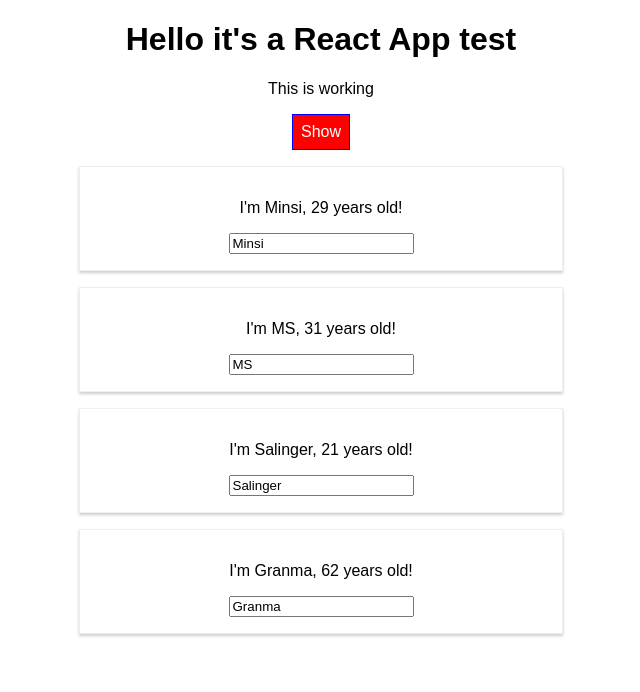
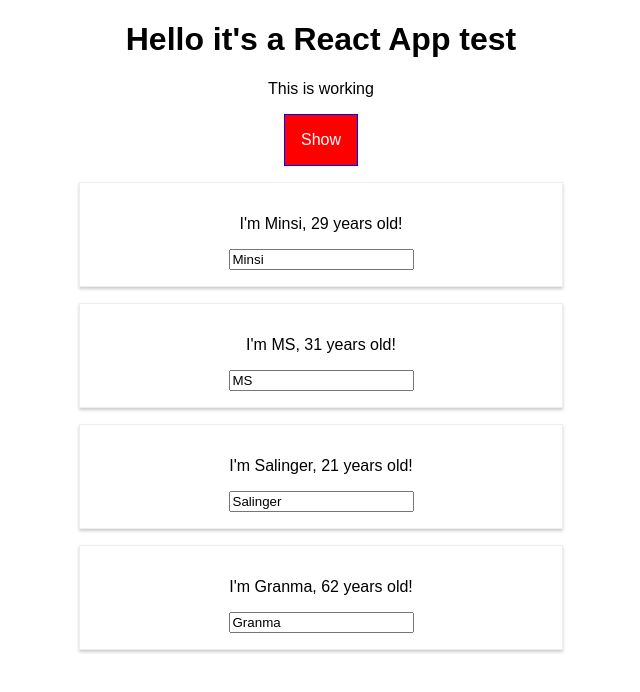
Before and after one commit to minsikim/react-app-test, a React app: page / in a window 1280 px wide. Both pictures are taken after a click on the button "Show". Shown: the top 692 px of the page, without its empty margins (319-959 px from the left). Built offline with nearby package versions, Linux system fonts and the light colour scheme.

Commit message:
more components

```diff
--- a/src/App.js
+++ b/src/App.js
@@ -1,7 +1,8 @@
 import React, { Component } from 'react';
 import classes from './App.css';
 // import Radium from 'radium';
-import Person from './Person/Person';
+import Persons from './Persons/Persons';
+import Cockpit from './Cockpit/Cockpit';
 // import ErrorBoundary from './ErrorBoundary/ErrorBoundary'
 
 class App extends Component {
@@ -15,23 +16,6 @@ class App extends Component {
       { id:'12klj3h', name: 'Granma', age: 62}
     ]
   }
-  // switchNameHandler = (newName) => {
-  //   console.log('switchNameHandler run')
-  //   //don't : this.state.persons[0].name = 'MinSeongKim'
-  //   // -> this will not work in ES6 => syntax
-  //   //because this refers to the function you are wrinting code in
-  //   newName = newName ? newName : 'SalingerMS'
-
-  //   this.setState({
-  //     persons: [
-  //       { name: newName, age: 29},
-  //       { name: 'MS', age: 31},
-  //       { name: 'Salinger', age: 21},
-  //       { name: 'Granma', age: 99}
-  //     ],
-  //     showPersons: false
-  //   })
-  // }
 
   nameChangeHandler = (event, id) => {
     console.log('nameChangeHandler run')
@@ -47,7 +31,7 @@ class App extends Component {
     const persons = [...this.state.persons];
     persons[personIndex] = person;
 
-    this.setState({persons: persons})
+    this.setState({persons: persons});
   }
 
   deletePersonHandler = (personIndex) => {
@@ -62,6 +46,7 @@ class App extends Component {
     this.setState({showPersons: !doesShow})
   }
 
+
   render() {
     const style = {
       backgroundColor: 'green',
@@ -74,54 +59,26 @@ class App extends Component {
         color: 'black'
       }
     }
-  //this is first way of conditionally rendering parts
+    style.backgroundColor = 'red';
+    style[':hover'] = {
+      backgroundColor: 'salmon',
+      color: 'black'
+    }
     let persons = null;
-  // map() executes the given function to every array value
     if(this.state.showPersons){
       persons = (
-        <div>
-          {this.state.persons.map((person, index)=>{
-            return <Person
-            click={()=>this.deletePersonHandler(index)}
-            name={person.name}
-            age={person.age}
-            key={person.id}
-            change={(event)=>this.nameChangeHandler(event, person.id)}/>
-          })}
-          {/* <Person
-            name={this.state.persons[0].name}
-            age={this.state.persons[0].age}/>
-          <Person
-            name={this.state.persons[1].name}
-            age={this.state.persons[1].age}
-            change={this.nameChangeHandler}/>
-          <Person
-          //if you need to pass on params on the click method you can
-          // 1. bind(this, params) or
-          // 2. ()=>function()
-          // #1 is better
-            click = {this.switchNameHandler.bind(this, 'something')}
-            name={this.state.persons[2].name}
-            age={this.state.persons[2].age}>Hello is MinSeong</Person>
-          <Person
-            name={this.state.persons[3].name}
-            age={this.state.persons[3].age}/> */}
-        </div>
-      );
-      style.backgroundColor = 'red';
-      style[':hover'] = {
-        backgroundColor: 'salmon',
-        color: 'black'
-      }
+        <Persons
+        persons={this.state.persons}
+        clicked={this.deletePersonHandler}
+        changed={this.nameChangeHandler}/>
+      )
     }
-
     return (
       <div className={classes.App}>
-        <h1>Hello it's a React App test</h1>
-        <p>This is working</p>
-        <button
-          style = {style}
-          onClick={()=>this.togglePersonsHandler()}>Show</button>
+        <Cockpit
+        showPersons={this.state.showPersons}
+        persons={this.state.persons}
+        clicked={this.togglePersonsHandler}/>
         {persons}
       </div>
     );
--- /dev/null
+++ b/src/Cockpit/Cockpit.css
@@ -0,0 +1,25 @@
+.red{
+    color: red;
+}
+
+.bold {
+    font-weight: bold;
+}
+
+.Cockpit button {
+    border: 1px solid blue;
+    padding: 16px;
+    background-color: green;
+    font: inherit;
+    color: white;
+    cursor: pointer;
+}
+
+.Cockpit button:hover{
+    background-color: lightgreen;
+    color: black;
+}
+
+.Cockpit button.Red {
+    background-color: red;
+}
--- /dev/null
+++ b/src/Cockpit/Cockpit.js
@@ -0,0 +1,22 @@
+import React from 'react';
+import classes from './Cockpit.css';
+
+const cockpit = (props) => {
+    const assignedClasses = [];
+    let btnClass = '';
+    if (props.showPersons){
+        btnClass = classes.Red;
+    }
+    return (
+        <div className={classes.Cockpit}>
+            <h1>Hello it's a React App test</h1>
+            <p>This is working</p>
+            <button
+            className = {btnClass}
+            style = {props.style}
+            onClick={props.clicked}>Show</button>
+        </div>
+    );
+}
+
+export default cockpit;
--- a/src/Person/Person.js
+++ b/src/Persons/Person/Person.js
@@ -1,19 +1,12 @@
 import React from 'react';
 import classes from './Person.css';
 
-const person = (props) => {
-    // const style = {
-    //     '@media (min-width: 500px)': {
-    //         width: '450px'
-    //     }
-    // }
-    return (
+const person = (props) => (
         <div className={classes.Person} onClick={props.click}>
             <p>I'm {props.name}, {props.age} years old!</p>
             <p> {props.children} </p>
             <input onChange={props.change} value={props.name} />
         </div>
     )
-}
 
 export default person;
--- /dev/null
+++ b/src/Persons/Persons.js
@@ -0,0 +1,19 @@
+import React from 'react';
+import Person from './Person/Person';
+
+
+const persons = (props) => {
+
+    return <div>
+        {props.persons.map((person, index)=>{
+        return <Person
+        click={()=>props.clicked(index)}
+        name={person.name}
+        age={person.age}
+        key={person.id}
+        change={(event)=>props.changed(event, person.id)}/>
+        })}
+    </div>;
+}
+
+export default persons;
```
Also changed, not shown: src/Persons/Person/Person.css (renamed from src/Person/Person.css).
